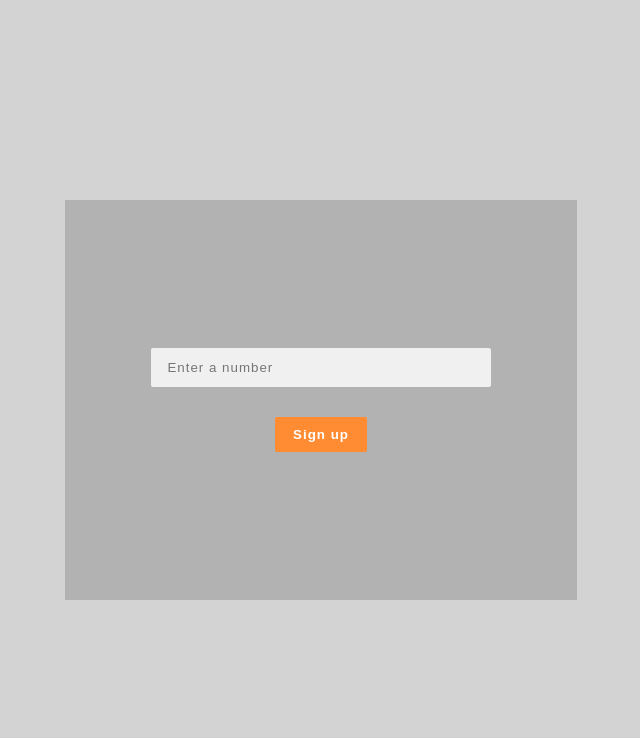
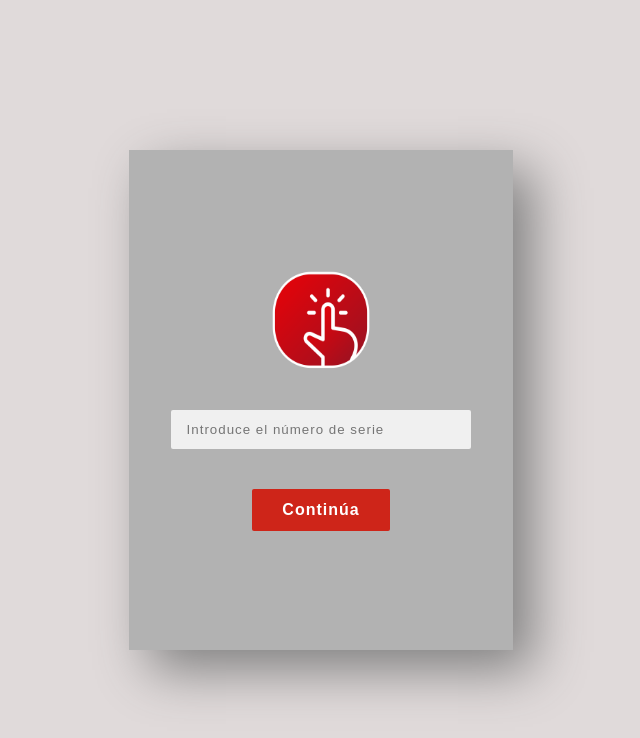
Before and after one commit to EvaGonz84/MEGABLOK-APP, a React (Vite) app: page / in a window 1280 px wide. Shown: the top 738 px of the page, without its empty margins (319-959 px from the left). Built offline with nearby package versions, Linux system fonts and the light colour scheme.

Commit message:
confignumberpage styles

```diff
--- a/src/components/GlobalStyle.styles.jsx
+++ b/src/components/GlobalStyle.styles.jsx
@@ -2,7 +2,7 @@ import { createGlobalStyle } from "styled-components";
 
 export const GlobalStyle = createGlobalStyle`
 	body {
-		background: rgb(211,211,211);
+		background: #e0dada;
 		max-width: 100%;
 		height: 100vh;
 		margin: 0;
--- /dev/null
+++ b/src/components/form/Form.jsx
@@ -0,0 +1,36 @@
+import { PopUpContainer, Input, Button, ImgLogo } from "./Form.styles";
+import imgLogo from "../../assets/images/logo.png";
+import { useContext } from "react";
+import { UserContext } from "../../context/UserProvider";
+import { useNavigate } from "react-router-dom";
+
+const Form = () => {
+  const navigate = useNavigate();
+  //Global state for the input value
+  const { registered, setRegistered } = useContext(UserContext);
+
+  //Function that stores the input value in the state
+  const handleInputChange = (e) => {
+    const serialNumber = e.target.value;
+    setRegistered(serialNumber);
+  };
+  //Function that stores the value in the localstorage and accesses the HomePage
+  const saveSerialNumber = (e) => {
+    e.preventDefault();
+    localStorage.setItem("number", registered);
+    navigate("/home");
+  };
+  return (
+    <PopUpContainer onSubmit={saveSerialNumber}>
+      <ImgLogo src={imgLogo} alt="megablok-logo" />
+      <Input
+        type="text"
+        placeholder="Introduce el número de serie"
+        onChange={handleInputChange}
+      />
+      <Button type="button">Continúa</Button>
+    </PopUpContainer>
+  );
+};
+
+export default Form;
--- /dev/null
+++ b/src/components/form/Form.styles.jsx
@@ -0,0 +1,70 @@
+import styled from "styled-components";
+
+const desktopStartWidth = 996;
+//Mobile device
+const mobile = `@media (max-width: ${desktopStartWidth}px)`;
+
+export const PopUpContainer = styled.form`
+  display: flex;
+  flex-direction: column;
+  justify-content: center;
+  align-items: center;
+  background-color: #b2b2b2;
+  box-shadow: 10px;
+  gap: 40px;
+  width: 30%;
+  margin: auto;
+  height: 500px;
+  box-shadow: 20px 20px 50px grey;
+
+  ${mobile} {
+    width: 80%;
+    height: 300px;
+  }
+`;
+
+export const ImgLogo = styled.img`
+  width: 100px;
+  height: 100px;
+  ${mobile} {
+    width: 80px;
+    height: 80px;
+  }
+`;
+
+export const Input = styled.input`
+  background-color: #f0f0f0;
+  border: none;
+  padding: 12px 16px;
+  border-radius: 2px;
+  letter-spacing: 1px;
+  width: 70%;
+  outline: none;
+  border: 0;
+
+  :focus {
+    border: 1px solid #dc291b;
+    background-color: white;
+  }
+`;
+
+export const Button = styled.button`
+  background-color: #ce2519;
+  color: white;
+  border-color: transparent;
+  cursor: pointer;
+  border-radius: 2px;
+  padding: 10px 28px;
+  font-weight: bold;
+  font-size: 16px;
+  letter-spacing: 1px;
+
+  ${mobile} {
+    padding: 8px 18px;
+    font-size: 16px;
+  }
+
+  &:hover {
+    background-color: #ac150a;
+  }
+`;
--- a/src/components/popUp/PopUp.jsx
+++ b/src/components/popUp/PopUp.jsx
@@ -1,36 +1,13 @@
-import { useContext } from "react";
-import { Container, PopUpContainer, Input, Button } from "./PopUp.styles";
-import { useNavigate } from "react-router-dom";
+import { Container } from "./PopUp.styles";
 import { GlobalStyle } from "../GlobalStyle.styles";
-import { UserContext } from "../../context/UserProvider";
+import Form from "../form/Form";
+
 const PopUp = () => {
-  const navigate = useNavigate();
-  //Global state for the input value
-  const { registered, setRegistered } = useContext(UserContext);
-
-  //Function that stores the input value in the state
-  const handleInputChange = (e) => {
-    const serialNumber = e.target.value;
-    setRegistered(serialNumber);
-  };
-
-  //Function that stores the value in the localstorage and accesses the HomePage
-  const saveSerialNumber = () => {
-    localStorage.setItem("number", registered);
-    navigate("/home");
-  };
   return (
     <>
       <GlobalStyle />
       <Container>
-        <PopUpContainer>
-          <Input
-            type="text"
-            placeholder="Enter a number"
-            onChange={handleInputChange}
-          />
-          <Button onClick={saveSerialNumber}>Sign up</Button>
-        </PopUpContainer>
+        <Form />
       </Container>
     </>
   );
--- a/src/components/popUp/PopUp.styles.jsx
+++ b/src/components/popUp/PopUp.styles.jsx
@@ -1,8 +1,4 @@
 import styled from "styled-components";
-
-const desktopStartWidth = 996;
-//Mobile device
-const mobile = `@media (max-width: ${desktopStartWidth}px)`;
 
 export const Container = styled.div`
   display: flex;
@@ -11,49 +7,3 @@ export const Container = styled.div`
   align-items: center;
   height: 100vh;
 `;
-
-export const PopUpContainer = styled.form`
-  display: flex;
-  flex-direction: column;
-  justify-content: center;
-  align-items: center;
-  background-color: #b2b2b2;
-  box-shadow: 10px;
-  gap: 30px;
-  width: 40%;
-  margin: auto;
-  height: 400px;
-
-  ${mobile} {
-    width: 80%;
-    height: 300px;
-  }
-`;
-
-export const Input = styled.input`
-  background-color: #f0f0f0;
-  border: none;
-  padding: 12px 16px;
-  border-radius: 2px;
-  letter-spacing: 1px;
-  width: 60%;
-
-  :focus {
-    border: 1px solid #dc291b;
-  }
-`;
-
-export const Button = styled.button`
-  background-color: #ff8c32;
-  color: white;
-  border-color: transparent;
-  cursor: pointer;
-  border-radius: 2px;
-  padding: 8px 16px;
-  font-weight: bold;
-  letter-spacing: 1px;
-
-  &:hover {
-    background-color: #b96d33;
-  }
-`;
```
Also changed, not shown: src/assets/images/logo.png (added), 1 other file (tests, documents, lock files or other folders).
